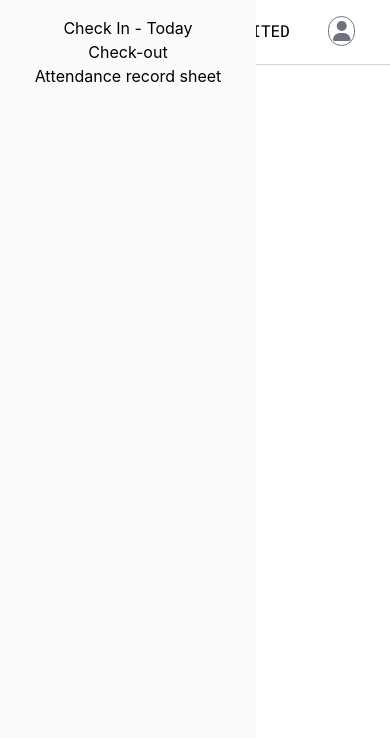
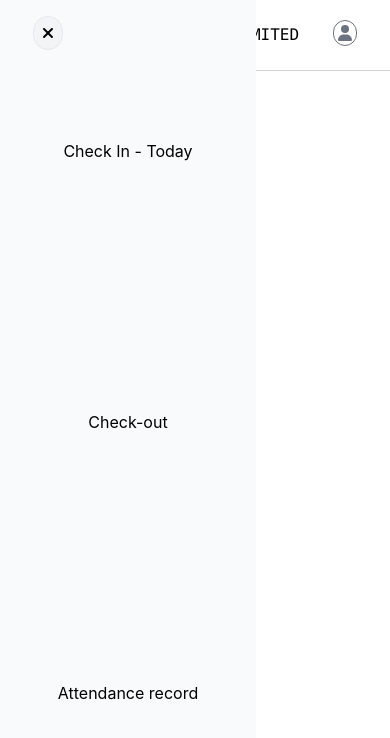
Before and after one commit to Jerry-Khobby/workers-attendance-management-system, a React (Create React App) app in the folder client/: page /login in a window 390 px wide. Both pictures are taken after a click on the button 43 px from the left and 32 px from the top of the page. Shown: the top 738 px of the page. Built offline with nearby package versions, Linux system fonts and the light colour scheme.

Commit message:
still working on the pop menu and it responsiveness

```diff
--- a/client/src/component/worker/mainportal/navbar.jsx
+++ b/client/src/component/worker/mainportal/navbar.jsx
@@ -1,6 +1,6 @@
 import React, { useState } from 'react';
 import { FontAwesomeIcon } from '@fortawesome/react-fontawesome';
-import { faBars, faTimes,faUser } from '@fortawesome/free-solid-svg-icons';
+import { faBars, faTimes, faUser } from '@fortawesome/free-solid-svg-icons';
 
 const Navbar = () => {
   const [showMenu, setShowMenu] = useState(false);
@@ -10,9 +10,17 @@ const Navbar = () => {
   };
 
   return (
-    <div className="flex flex-row items-center justify-around border-b border-gray-300 p-4">
-      <button onClick={handleToggleMenu} className="focus:outline-none">
-        <FontAwesomeIcon icon={showMenu ? faTimes : faBars} size="lg" className="text-black" />
+    <div className="flex flex-row items-center justify-around border-b border-gray-300 p-4 relative">
+      <button
+        onClick={handleToggleMenu}
+        className="focus:outline-none relative z-10" // Ensure the button stays on top
+      >
+        <FontAwesomeIcon
+          icon={showMenu ? faTimes : faBars}
+          size="x"
+          className="text-black bg-gray-100 rounded-full border p-2"
+          style={{ zIndex: showMenu ? 1 : 0 }} // Set higher z-index when the menu is open
+        />
       </button>
       <div>
         <h2 className='font-mono'>
@@ -20,19 +28,29 @@ const Navbar = () => {
         </h2>
       </div>
       <div>
-      <FontAwesomeIcon icon={faUser} size="lg" className="text-gray-500 rounded-full border border-gray-500 p-1" />
+        <FontAwesomeIcon icon={faUser} size="x" className="text-gray-500 rounded-full border border-gray-500 p-1" />
       </div>
       {showMenu && (
-        <div className="fixed top-0 left-0 h-full w-64 bg-gray-50 p-4">
-          <ul>
-            <li>Check In - Today</li>
-            <li>Check-out</li>
-            <li>Attendance record sheet</li>
+        <div className="fixed top-0 left-0 h-full w-64 bg-gray-50 p-4 sm:h-full">
+          <ul className='flex flex-col items-center sm:items-start justify-around  sm:justify-center  h-full'>
+            <li>
+            <button className='text-black p-2 w-56 sm:w-56 text-center hover:bg-white hover:border hover:border-gray-300 rounded-md'>
+              Check In - Today
+              </button>
+              </li>
+            <li>
+            <button className='text-black p-2 w-56 text-center hover:bg-white hover:border hover:border-gray-300 rounded-md'>
+              Check-out
+                </button>
+                </li>
+            <li>
+            <button className='text-black p-2 w-56 text-center hover:bg-white hover:border hover:border-gray-300 rounded-md'>
+                Attendance record
+              </button>
+            </li>
           </ul>
         </div>
       )}
-
-
     </div>
   );
 };
```
